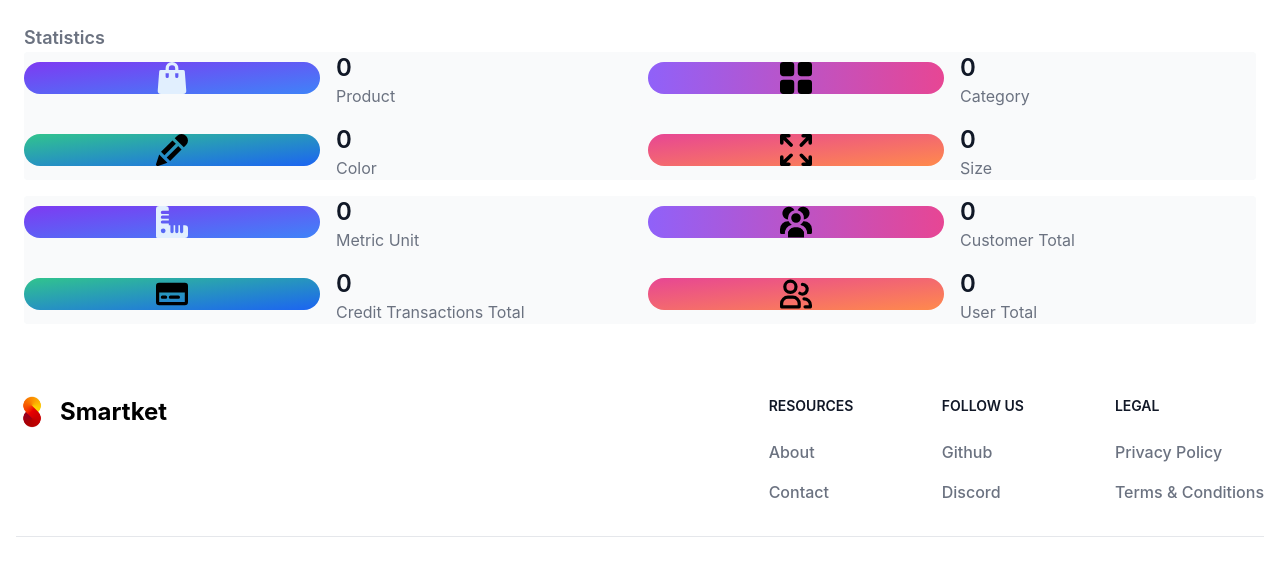
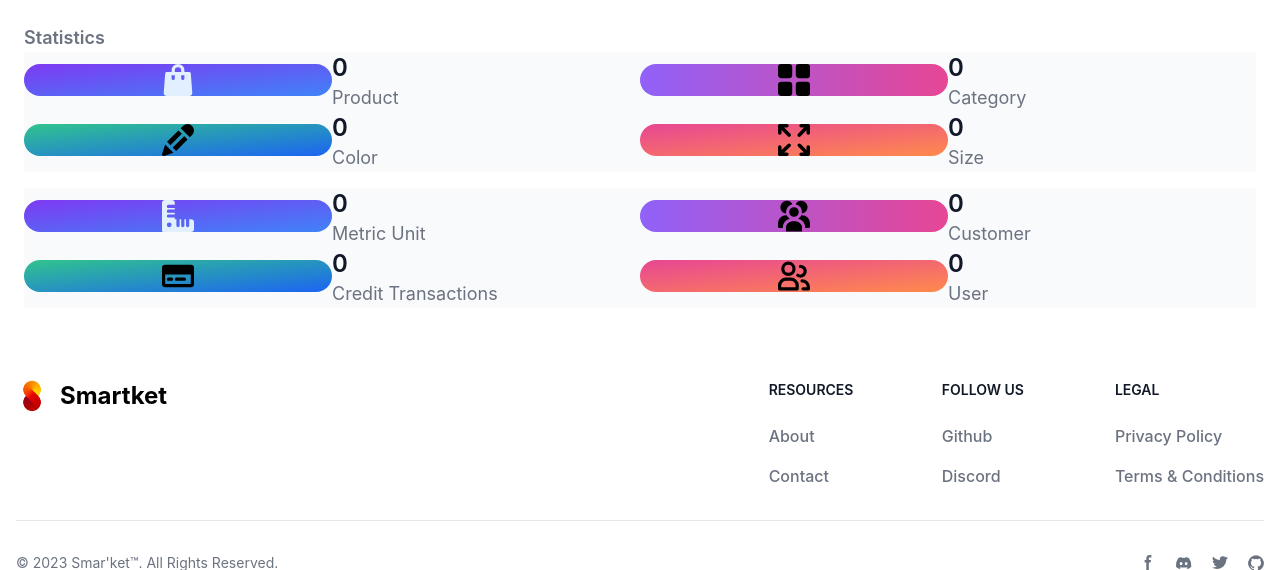
Before and after one commit to AristonCatipay/django_smartket, a Django app: page /index/ in a window 1280 px wide. Shown: the part 64-634 px from the top of the page. Run offline with Django 4.2, Linux system fonts and the light colour scheme; data that the repository does not hold is empty; some libraries are stand-ins or nearby versions.

Commit message:
Remove gaps and make the text bigger.

```diff
--- a/core/templates/core/index.html
+++ b/core/templates/core/index.html
@@ -4,8 +4,8 @@
 <p class="text-lg font-semibold text-gray-500 truncate dark:text-gray-900">
     Statistics
  </p>
- <div class="grid grid-cols-2 md:grid-cols-4 gap-4 mb-4 items-center justify-center rounded bg-gray-50 dark:bg-gray-800">
-    <div class="grid grid-cols-2 gap-4 items-center justify-center rounded bg-gray-50 h-28 dark:bg-gray-800">
+ <div class="grid grid-cols-2 md:grid-cols-4 mb-4 items-center justify-center rounded bg-gray-50 dark:bg-gray-800">
+    <div class="grid grid-cols-2 items-center justify-center rounded bg-gray-50 h-28 dark:bg-gray-800">
        <div class="justify-self-end w-16 h-16 rounded-full text-blue-100 bg-gradient-to-br from-purple-600 to-blue-500 hover:bg-gradient-to-bl focus:ring-4 focus:outline-none focus:ring-blue-300 dark:focus:ring-blue-800 flex items-center justify-center mb-1">
          <svg class="w-8 h-8" aria-hidden="true" xmlns="http://www.w3.org/2000/svg" fill="currentColor" viewBox="0 0 18 20">
             <path d="M17 5.923A1 1 0 0 0 16 5h-3V4a4 4 0 1 0-8 0v1H2a1 1 0 0 0-1 .923L.086 17.846A2 2 0 0 0 2.08 20h13.84a2 2 0 0 0 1.994-2.153L17 5.923ZM7 9a1 1 0 0 1-2 0V7h2v2Zm0-5a2 2 0 1 1 4 0v1H7V4Zm6 5a1 1 0 1 1-2 0V7h2v2Z"/>
@@ -16,13 +16,13 @@
              <p class="text-2xl font-semibold text-gray-900 truncate dark:text-white">
                  {{ product_total }}
              </p>
-             <p class="text-md text-gray-500 truncate dark:text-gray-400">
+             <p class="text-lg text-gray-500 truncate dark:text-gray-400">
                  Product
              </p>
          </div>
        </div>
     </div>
-    <div class="grid grid-cols-2 gap-4 items-center justify-center rounded bg-gray-50 h-28 dark:bg-gray-800">
+    <div class="grid grid-cols-2 items-center justify-center rounded bg-gray-50 h-28 dark:bg-gray-800">
        <div class="justify-self-end w-16 h-16 rounded-full text-pink-100 bg-gradient-to-r from-purple-500 to-pink-500 hover:bg-gradient-to-l focus:ring-4 focus:outline-none focus:ring-purple-200 dark:focus:ring-purple-800 flex items-center justify-center mb-1">
           <svg class="w-8 h-8" aria-hidden="true" xmlns="http://www.w3.org/2000/svg" fill="currentColor" viewBox="0 0 18 18">
             <path d="M6.143 0H1.857A1.857 1.857 0 0 0 0 1.857v4.286C0 7.169.831 8 1.857 8h4.286A1.857 1.857 0 0 0 8 6.143V1.857A1.857 1.857 0 0 0 6.143 0Zm10 0h-4.286A1.857 1.857 0 0 0 10 1.857v4.286C10 7.169 10.831 8 11.857 8h4.286A1.857 1.857 0 0 0 18 6.143V1.857A1.857 1.857 0 0 0 16.143 0Zm-10 10H1.857A1.857 1.857 0 0 0 0 11.857v4.286C0 17.169.831 18 1.857 18h4.286A1.857 1.857 0 0 0 8 16.143v-4.286A1.857 1.857 0 0 0 6.143 10Zm10 0h-4.286A1.857 1.857 0 0 0 10 11.857v4.286c0 1.026.831 1.857 1.857 1.857h4.286A1.857 1.857 0 0 0 18 16.143v-4.286A1.857 1.857 0 0 0 16.143 10Z"/>
@@ -33,13 +33,13 @@
              <p class="text-2xl font-semibold text-gray-900 truncate dark:text-white">
                  {{ category_total }}
              </p>
-             <p class="text-md text-gray-500 truncate dark:text-gray-400">
+             <p class="text-lg text-gray-500 truncate dark:text-gray-400">
                  Category
              </p>
          </div>
        </div>
     </div>
-    <div class="grid grid-cols-2 gap-4 items-center justify-center rounded bg-gray-50 h-28 dark:bg-gray-800">
+    <div class="grid grid-cols-2 items-center justify-center rounded bg-gray-50 h-28 dark:bg-gray-800">
        <div class="justify-self-end w-16 h-16 rounded-full text-cyan-100 bg-gradient-to-br from-green-400 to-blue-600 hover:bg-gradient-to-bl focus:ring-4 focus:outline-none focus:ring-green-200 dark:focus:ring-green-800 flex items-center justify-center mb-1">
           <svg class="w-8 h-8" aria-hidden="true" xmlns="http://www.w3.org/2000/svg" fill="currentColor" viewBox="0 0 20 20">
             <path d="m13.835 7.578-.005.007-7.137 7.137 2.139 2.138 7.143-7.142-2.14-2.14Zm-10.696 3.59 2.139 2.14 7.138-7.137.007-.005-2.141-2.141-7.143 7.143Zm1.433 4.261L2 12.852.051 18.684a1 1 0 0 0 1.265 1.264L7.147 18l-2.575-2.571Zm14.249-14.25a4.03 4.03 0 0 0-5.693 0L11.7 2.611 17.389 8.3l1.432-1.432a4.029 4.029 0 0 0 0-5.689Z"/>
@@ -50,13 +50,13 @@
              <p class="text-2xl font-semibold text-gray-900 truncate dark:text-white">
                  {{ color_total }}
              </p>
-             <p class="text-md text-gray-500 truncate dark:text-gray-400">
+             <p class="text-lg text-gray-500 truncate dark:text-gray-400">
                  Color
              </p>
          </div>
        </div>
     </div>
-    <div class="grid grid-cols-2 gap-4 items-center justify-center rounded bg-gray-50 h-28 dark:bg-gray-800">
+    <div class="grid grid-cols-2 items-center justify-center rounded bg-gray-50 h-28 dark:bg-gray-800">
        <div class="justify-self-end w-16 h-16 rounded-full text-orange-100 bg-gradient-to-br from-pink-500 to-orange-400 hover:bg-gradient-to-bl focus:ring-4 focus:outline-none focus:ring-pink-200 dark:focus:ring-pink-800 flex items-center justify-center mb-1">
           <svg class="w-8 h-8" aria-hidden="true" xmlns="http://www.w3.org/2000/svg" fill="currentColor" viewBox="0 0 18 18">
             <path d="M18 .989a1.016 1.016 0 0 0-.056-.277c-.011-.034-.009-.073-.023-.1a.786.786 0 0 0-.066-.1.979.979 0 0 0-.156-.224l-.007-.01a.873.873 0 0 0-.116-.073.985.985 0 0 0-.2-.128.959.959 0 0 0-.231-.047A.925.925 0 0 0 17 0h-4a1 1 0 1 0 0 2h1.664l-3.388 3.552a1 1 0 0 0 1.448 1.381L16 3.5V5a1 1 0 0 0 2 0V.989ZM17 12a1 1 0 0 0-1 1v1.586l-3.293-3.293a1 1 0 0 0-1.414 1.414L14.586 16H13a1 1 0 0 0 0 2h4a1 1 0 0 0 1-1v-4a1 1 0 0 0-1-1ZM3.414 2H5a1 1 0 0 0 0-2H1a1 1 0 0 0-1 1v4a1 1 0 0 0 2 0V3.414l3.536 3.535A1 1 0 0 0 6.95 5.535L3.414 2Zm2.139 9.276L2 14.665V13a1 1 0 1 0-2 0v4c.006.046.015.09.027.135.006.08.022.16.048.235a.954.954 0 0 0 .128.2.95.95 0 0 0 .073.117l.01.007A.983.983 0 0 0 1 18h4a1 1 0 0 0 0-2H3.5l3.436-3.276a1 1 0 0 0-1.38-1.448h-.003Z"/>
@@ -67,15 +67,15 @@
              <p class="text-2xl font-semibold text-gray-900 truncate dark:text-white">
                  {{ size_total }}
              </p>
-             <p class="text-md text-gray-500 truncate dark:text-gray-400">
+             <p class="text-lg text-gray-500 truncate dark:text-gray-400">
                  Size
              </p>
          </div>
        </div>
     </div>
  </div>
- <div class="grid grid-cols-2 md:grid-cols-4 gap-4 mb-4 items-center justify-center rounded bg-gray-50 dark:bg-gray-800">
-    <div class="grid grid-cols-2 gap-4 items-center justify-center rounded bg-gray-50 h-28 dark:bg-gray-800">
+ <div class="grid grid-cols-2 md:grid-cols-4 mb-4 items-center justify-center rounded bg-gray-50 dark:bg-gray-800">
+    <div class="grid grid-cols-2 items-center justify-center rounded bg-gray-50 h-28 dark:bg-gray-800">
        <div class="justify-self-end w-16 h-16 rounded-full text-blue-100 bg-gradient-to-br from-purple-600 to-blue-500 hover:bg-gradient-to-bl focus:ring-4 focus:outline-none focus:ring-blue-300 dark:focus:ring-blue-800 flex items-center justify-center mb-1">
           <svg class="w-8 h-8" aria-hidden="true" xmlns="http://www.w3.org/2000/svg" fill="currentColor" viewBox="0 0 20 20">
             <path d="M18 12h-1v4a1 1 0 0 1-2 0v-4h-1v4a1 1 0 0 1-2 0v-4h-1v4a1 1 0 0 1-2 0v-4H8v-1H4a1 1 0 0 1 0-2h4V7.961A.977.977 0 0 1 7.8 8H4a1 1 0 0 1 0-2h3.805c.068.006.135.02.2.039V5H4a1 1 0 0 1 0-2h4V2a2 2 0 0 0-2-2H2a2 2 0 0 0-2 2v17a1 1 0 0 0 1 1h17a2 2 0 0 0 2-2v-4a2 2 0 0 0-2-2ZM4.5 17a1.5 1.5 0 1 1 0-3 1.5 1.5 0 0 1 0 3Z"/>
@@ -86,13 +86,13 @@
              <p class="text-2xl font-semibold text-gray-900 truncate dark:text-white">
                  {{ metric_unit_total }}
              </p>
-             <p class="text-md text-gray-500 truncate dark:text-gray-400">
+             <p class="text-lg text-gray-500 truncate dark:text-gray-400">
                 Metric Unit
              </p>
          </div>
        </div>
     </div>
-    <div class="grid grid-cols-2 gap-4 items-center justify-center rounded bg-gray-50 h-28 dark:bg-gray-800">
+    <div class="grid grid-cols-2 items-center justify-center rounded bg-gray-50 h-28 dark:bg-gray-800">
        <div class="justify-self-end w-16 h-16 rounded-full text-pink-100 bg-gradient-to-r from-purple-500 to-pink-500 hover:bg-gradient-to-l focus:ring-4 focus:outline-none focus:ring-purple-200 dark:focus:ring-purple-800 flex items-center justify-center mb-1">
           <svg class="w-8 h-8" aria-hidden="true" xmlns="http://www.w3.org/2000/svg" fill="currentColor" viewBox="0 0 20 19">
             <path d="M14.5 0A3.987 3.987 0 0 0 11 2.1a4.977 4.977 0 0 1 3.9 5.858A3.989 3.989 0 0 0 14.5 0ZM9 13h2a4 4 0 0 1 4 4v2H5v-2a4 4 0 0 1 4-4Z"/>
@@ -104,13 +104,13 @@
              <p class="text-2xl font-semibold text-gray-900 truncate dark:text-white">
                  {{ customer_total }}
              </p>
-             <p class="text-md text-gray-500 truncate dark:text-gray-400">
-                 Customer Total
+             <p class="text-lg text-gray-500 truncate dark:text-gray-400">
+                 Customer
              </p>
          </div>
        </div>
     </div>
-    <div class="grid grid-cols-2 gap-4 items-center justify-center rounded bg-gray-50 h-28 dark:bg-gray-800">
+    <div class="grid grid-cols-2 items-center justify-center rounded bg-gray-50 h-28 dark:bg-gray-800">
        <div class="justify-self-end w-16 h-16 rounded-full text-cyan-100 bg-gradient-to-br from-green-400 to-blue-600 hover:bg-gradient-to-bl focus:ring-4 focus:outline-none focus:ring-green-200 dark:focus:ring-green-800 flex items-center justify-center mb-1">
           <svg class="w-8 h-8" aria-hidden="true" xmlns="http://www.w3.org/2000/svg" fill="currentColor" viewBox="0 0 20 14">
             <path d="M18 0H2a2 2 0 0 0-2 2v10a2 2 0 0 0 2 2h16a2 2 0 0 0 2-2V2a2 2 0 0 0-2-2ZM2 12V6h16v6H2Z"/>
@@ -122,13 +122,13 @@
              <p class="text-2xl font-semibold text-gray-900 truncate dark:text-white">
                  {{ credit_transaction_total }}
              </p>
-             <p class="text-md text-gray-500 truncate dark:text-gray-400">
-                Credit Transactions Total
+             <p class="text-lg text-gray-500 truncate dark:text-gray-400">
+                Credit Transactions
              </p>
          </div>
        </div>
     </div>
-    <div class="grid grid-cols-2 gap-4 items-center justify-center rounded bg-gray-50 h-28 dark:bg-gray-800">
+    <div class="grid grid-cols-2 items-center justify-center rounded bg-gray-50 h-28 dark:bg-gray-800">
        <div class="justify-self-end w-16 h-16 rounded-full text-orange-100 bg-gradient-to-br from-pink-500 to-orange-400 hover:bg-gradient-to-bl focus:ring-4 focus:outline-none focus:ring-pink-200 dark:focus:ring-pink-800 flex items-center justify-center mb-1">
           <svg class="w-8 h-8" aria-hidden="true" xmlns="http://www.w3.org/2000/svg" fill="none" viewBox="0 0 20 18">
             <path stroke="currentColor" stroke-linecap="round" stroke-linejoin="round" stroke-width="2" d="M14 3a3 3 0 1 1-1.614 5.53M15 12a4 4 0 0 1 4 4v1h-3.348M10 4.5a3.5 3.5 0 1 1-7 0 3.5 3.5 0 0 1 7 0ZM5 11h3a4 4 0 0 1 4 4v2H1v-2a4 4 0 0 1 4-4Z"/>
@@ -139,8 +139,8 @@
              <p class="text-2xl font-semibold text-gray-900 truncate dark:text-white">
                  {{ user_total }}
              </p>
-             <p class="text-md text-gray-500 truncate dark:text-gray-400">
-                 User Total
+             <p class="text-lg text-gray-500 truncate dark:text-gray-400">
+                 User
              </p>
          </div>
        </div>
```
